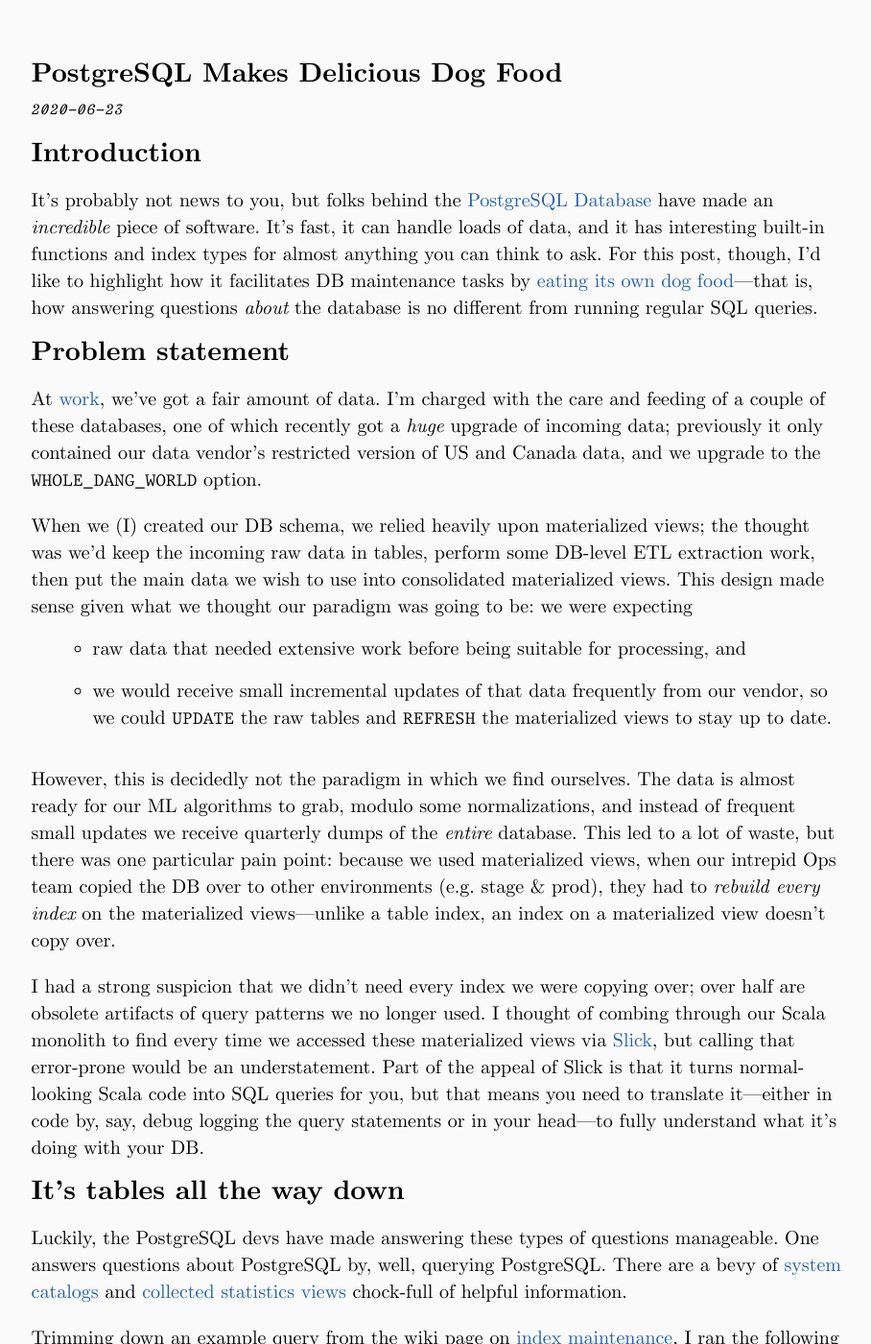
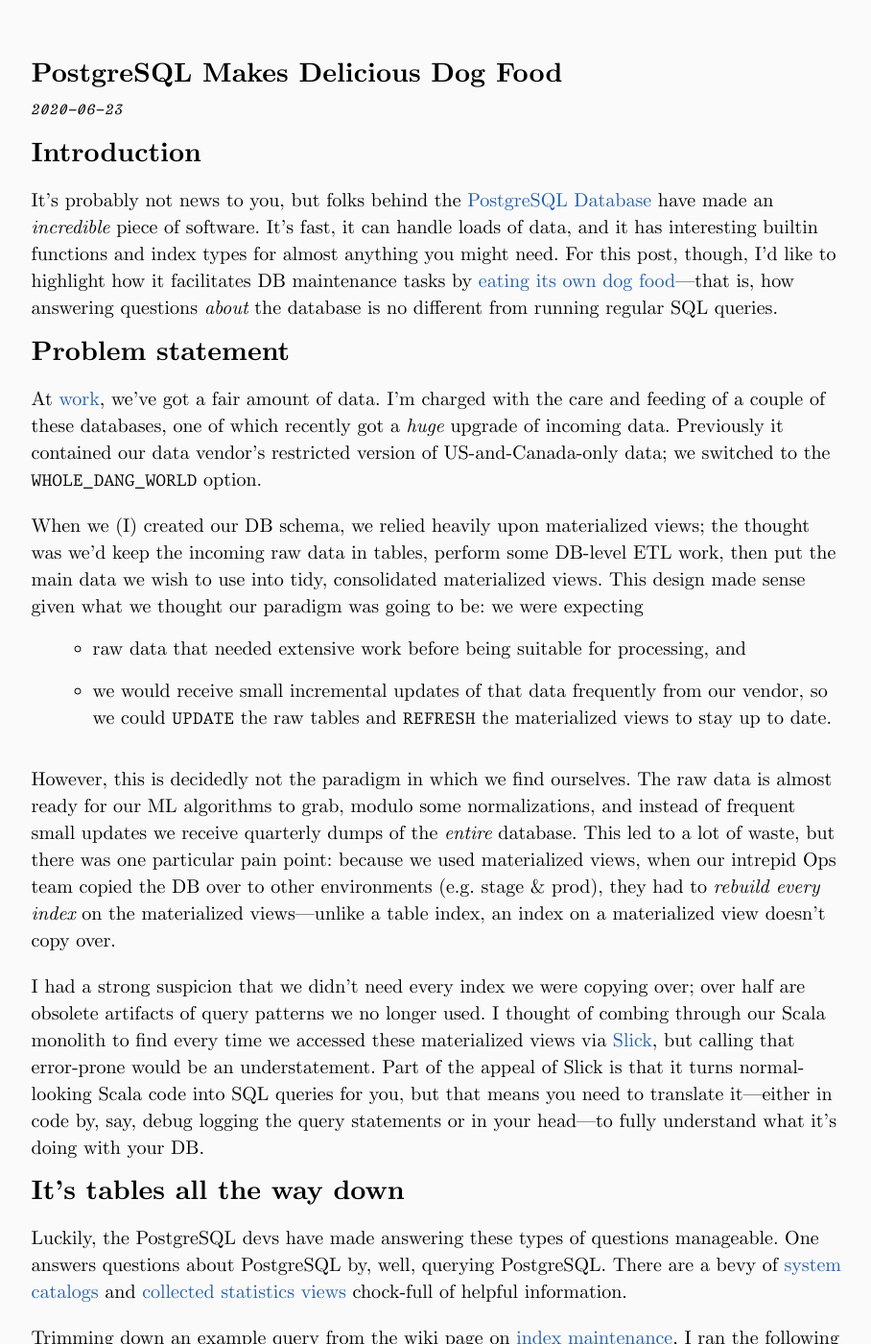
Before and after one commit to genos/genos.github.io, a Jekyll site: the page built from _posts/2020-06-23-psql-dogfood.md, in a window 1280 px wide and 1400 px high. Shown: the whole window at 96% size, without its empty margins (185-1093 px from the left). Built offline with Jekyll 4.4.1, drawn with Linux system fonts in a browser that asks for light colours.

Commit message:
tweaks a few days later

```diff
--- a/_posts/2020-06-23-psql-dogfood.md
+++ b/_posts/2020-06-23-psql-dogfood.md
@@ -8,9 +8,9 @@ layout: post
 It's probably not news to you, but folks behind the [PostgreSQL
 Database](https://www.postgresql.org) have made an _incredible_ piece of
 software. It's fast, it can handle loads of data, and it has interesting
-built-in functions and index types for almost anything you can think to ask.
-For this post, though, I'd like to highlight how it facilitates DB maintenance
-tasks by [eating its own dog
+builtin functions and index types for almost anything you might need. For this
+post, though, I'd like to highlight how it facilitates DB maintenance tasks by
+[eating its own dog
 food](https://en.wikipedia.org/wiki/Eating_your_own_dog_food)—that is, how
 answering questions _about_ the database is no different from running regular
 SQL queries.
@@ -19,13 +19,13 @@ SQL queries.
 
 At [work](https://www.quantifind.com), we've got a fair amount of data. I'm
 charged with the care and feeding of a couple of these databases, one of which
-recently got a _huge_ upgrade of incoming data; previously it only contained
-our data vendor's restricted version of US and Canada data, and we upgrade to
+recently got a _huge_ upgrade of incoming data. Previously it contained
+our data vendor's restricted version of US-and-Canada-only data; we switched to
 the `WHOLE_DANG_WORLD` option.
 
 When we (I) created our DB schema, we relied heavily upon materialized views;
 the thought was we'd keep the incoming raw data in tables, perform some
-DB-level ETL extraction work, then put the main data we wish to use into
+DB-level ETL work, then put the main data we wish to use into tidy,
 consolidated materialized views. This design made sense given what we thought
 our paradigm was going to be: we were expecting
 
@@ -33,7 +33,7 @@ our paradigm was going to be: we were expecting
   - we would receive small incremental updates of that data frequently from our vendor, so we could `UPDATE` the raw tables and `REFRESH` the materialized views to stay up to date.
 
 However, this is decidedly not the paradigm in which we find ourselves. The
-data is almost ready for our ML algorithms to grab, modulo some
+raw data is almost ready for our ML algorithms to grab, modulo some
 normalizations, and instead of frequent small updates we receive quarterly
 dumps of the _entire_ database. This led to a lot of waste, but there was one
 particular pain point: because we used materialized views, when our intrepid
```
